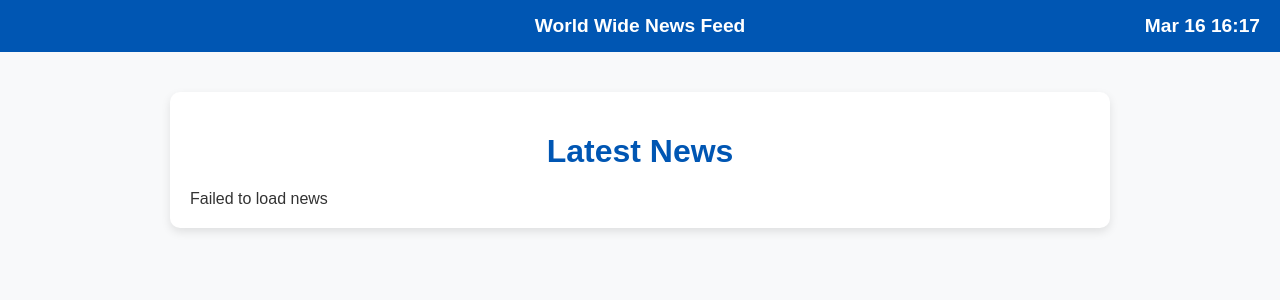
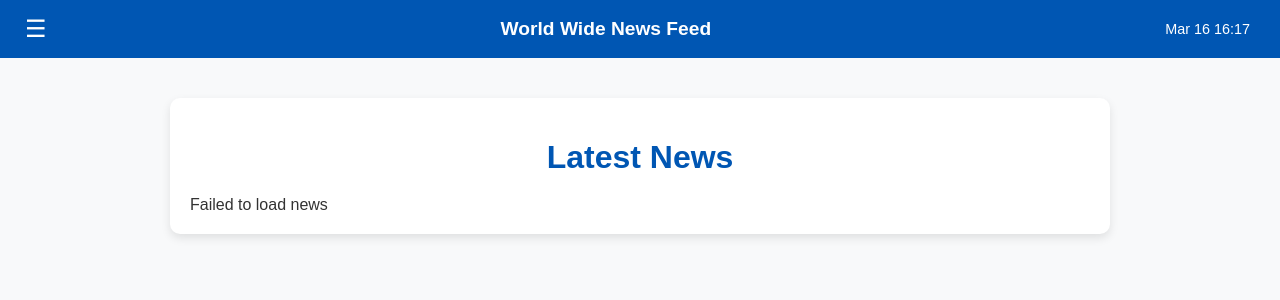
Before and after one commit to timsomi/worldwidenewsrss, a Flask app: template templates/index.html in a window 1280 px wide. Shown: the top 300 px of the page. Run offline with Flask 3, Linux system fonts and the light colour scheme; the template is opened without the code that fills it, so the values that code supplies are empty.

Commit message:
Update index.html

```diff
--- a/templates/index.html
+++ b/templates/index.html
@@ -15,18 +15,50 @@
         header {
             background-color: #0056b3;
             color: white;
-            padding: 15px 0;
+            padding: 15px;
+            display: flex;
+            align-items: center;
+            justify-content: space-between;
+            position: relative;
+        }
+        .menu-icon {
+            font-size: 24px;
+            cursor: pointer;
+            margin-left: 10px;
+        }
+        .title {
+            flex-grow: 1;
             text-align: center;
-            position: relative;
             font-size: 1.2em;
             font-weight: bold;
         }
         .datetime {
-            font-size: 1em;
+            font-size: 0.9em;
+            margin-right: 15px;
+            white-space: nowrap;
+        }
+        .menu {
+            display: none;
             position: absolute;
-            right: 20px;
-            top: 50%;
-            transform: translateY(-50%);
+            top: 50px;
+            left: 10px;
+            background: white;
+            box-shadow: 0px 4px 10px rgba(0, 0, 0, 0.1);
+            border-radius: 5px;
+            width: 180px;
+            text-align: left;
+            z-index: 1000;
+        }
+        .menu a {
+            display: block;
+            padding: 12px;
+            text-decoration: none;
+            color: #333;
+            font-size: 16px;
+            border-bottom: 1px solid #ddd;
+        }
+        .menu a:hover {
+            background: #f1f1f1;
         }
         .container {
             max-width: 900px;
@@ -65,29 +97,31 @@
             margin: 5px 0;
             color: #555;
         }
-        .btn {
-            display: inline-block;
-            margin: 20px auto;
-            padding: 10px 20px;
-            text-decoration: none;
-            font-weight: bold;
-            color: white;
-            background: #007bff;
-            border-radius: 5px;
-            transition: background 0.3s;
-            text-align: center;
-            width: 200px;
-        }
-        .btn:hover {
-            background: #0056b3;
+
+        @media (max-width: 600px) {
+            .title {
+                font-size: 1em;
+            }
+            .datetime {
+                font-size: 0.8em;
+                margin-right: 10px;
+            }
         }
     </style>
 </head>
 <body>
     <header>
-        World Wide News Feed
+        <div class="menu-icon" onclick="toggleMenu()">☰</div>
+        <div class="title">World Wide News Feed</div>
         <div class="datetime" id="datetime"></div>
     </header>
+
+    <div class="menu" id="dropdownMenu">
+        <a href="#">Home</a>
+        <a href="#">Support</a>
+        <a href="#">Donate</a>
+        <a href="#">Get Involved</a>
+    </div>
 
     <div class="container">
         <h1>Latest News</h1>
@@ -95,6 +129,11 @@
     </div>
 
     <script>
+        function toggleMenu() {
+            const menu = document.getElementById('dropdownMenu');
+            menu.style.display = menu.style.display === 'block' ? 'none' : 'block';
+        }
+
         async function loadRSS() {
             try {
                 let response = await fetch('https://worldwidenewsrss.onrender.com/rss');
@@ -126,9 +165,7 @@
         }
 
         loadRSS();
-    </script>
 
-    <script>
         function updateDateTime() {
             const now = new Date();
             const options = { month: 'short', day: 'numeric' };
@@ -139,6 +176,15 @@
 
         updateDateTime();
         setInterval(updateDateTime, 60000);
+
+        // Close menu when clicking outside
+        document.addEventListener("click", function(event) {
+            const menu = document.getElementById("dropdownMenu");
+            const icon = document.querySelector(".menu-icon");
+            if (!menu.contains(event.target) && !icon.contains(event.target)) {
+                menu.style.display = "none";
+            }
+        });
     </script>
 </body>
 </html>
```
